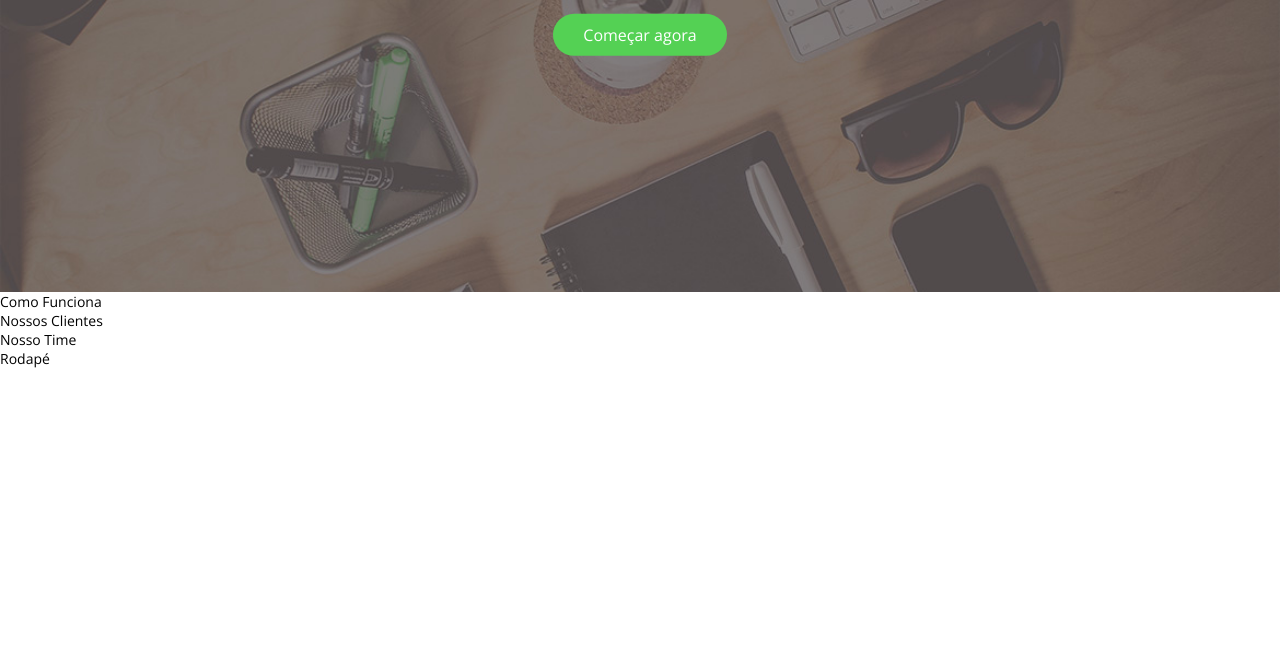
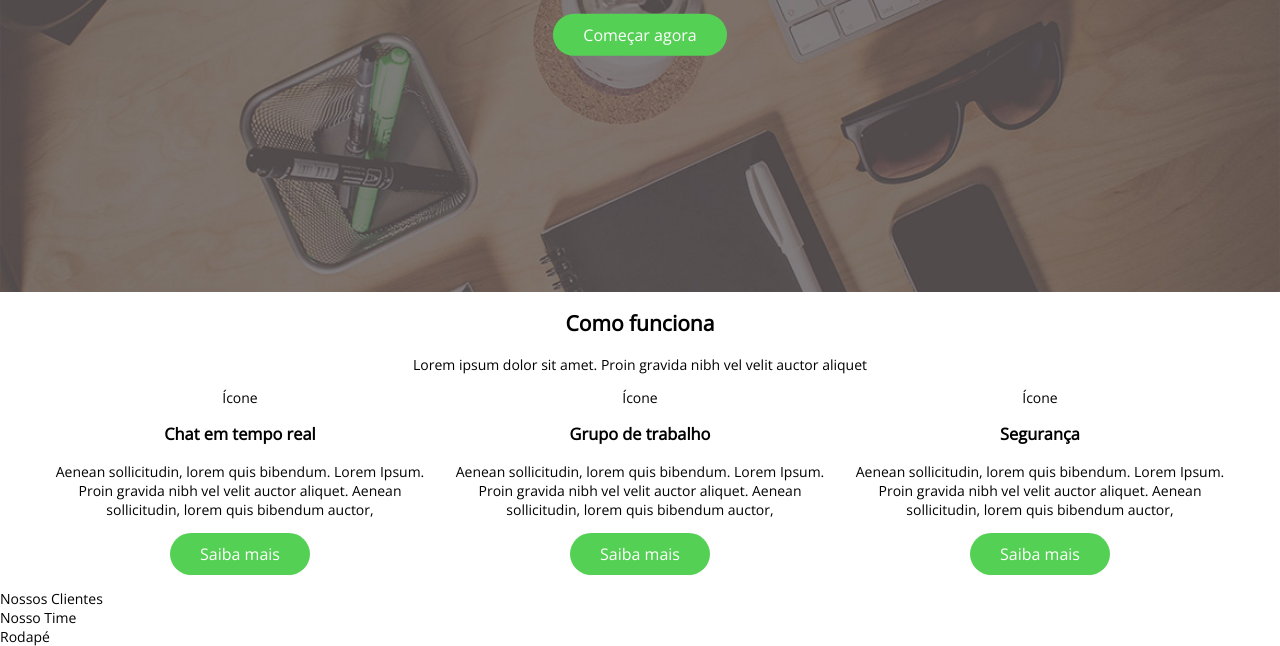
Before and after one commit to efernandes-tech/html-006-sofn-website, a plain HTML site: page index.html in a window 1280 px wide. Shown: the part 368-1014 px from the top of the page. Before the commit the page ends 800 px from the top, so only its background shows below. Drawn offline with nearby package versions, Linux system fonts and the light colour scheme.

Commit message:
marcando a secao como funciona

```diff
--- a/css/styles.css
+++ b/css/styles.css
@@ -49,3 +49,6 @@ body {
     transform: translate(0, -50%);
     text-align: center;
 }
+#how-it-work {
+    text-align: center;
+}
--- a/index.html
+++ b/index.html
@@ -41,7 +41,40 @@
         </div>
     </header>
     <main>
-        <section id="how-it-works">Como Funciona</section>
+        <section id="how-it-work">
+            <h2>Como funciona</h2>
+            <p class="subtitle">
+                Lorem ipsum dolor sit amet. Proin gravida nibh vel velit auctor aliquet
+            </p>
+            <div class="container">
+                <div class="row">
+                    <div class="col col-desktop-4">
+                        <div class="icon-container">
+                            Ícone
+                        </div>
+                        <h3>Chat em tempo real</h3>
+                        <p>Aenean sollicitudin, lorem quis bibendum. Lorem Ipsum. Proin gravida nibh vel velit auctor aliquet. Aenean sollicitudin, lorem quis bibendum auctor,</p>
+                        <p><a href="" class="btn">Saiba mais</a></p>
+                    </div>
+                    <div class="col col-desktop-4">
+                        <div class="icon-container">
+                            Ícone
+                        </div>
+                        <h3>Grupo de trabalho</h3>
+                        <p>Aenean sollicitudin, lorem quis bibendum. Lorem Ipsum. Proin gravida nibh vel velit auctor aliquet. Aenean sollicitudin, lorem quis bibendum auctor,</p>
+                        <p><a href="" class="btn">Saiba mais</a></p>
+                    </div>
+                    <div class="col col-desktop-4">
+                        <div class="icon-container">
+                            Ícone
+                        </div>
+                        <h3>Segurança</h3>
+                        <p>Aenean sollicitudin, lorem quis bibendum. Lorem Ipsum. Proin gravida nibh vel velit auctor aliquet. Aenean sollicitudin, lorem quis bibendum auctor,</p>
+                        <p><a href="" class="btn">Saiba mais</a></p>
+                    </div>
+                </div>
+            </div>
+        </section>
         <section id="customers">Nossos Clientes</section>
         <section id="team">Nosso Time</section>
     </main>
```
